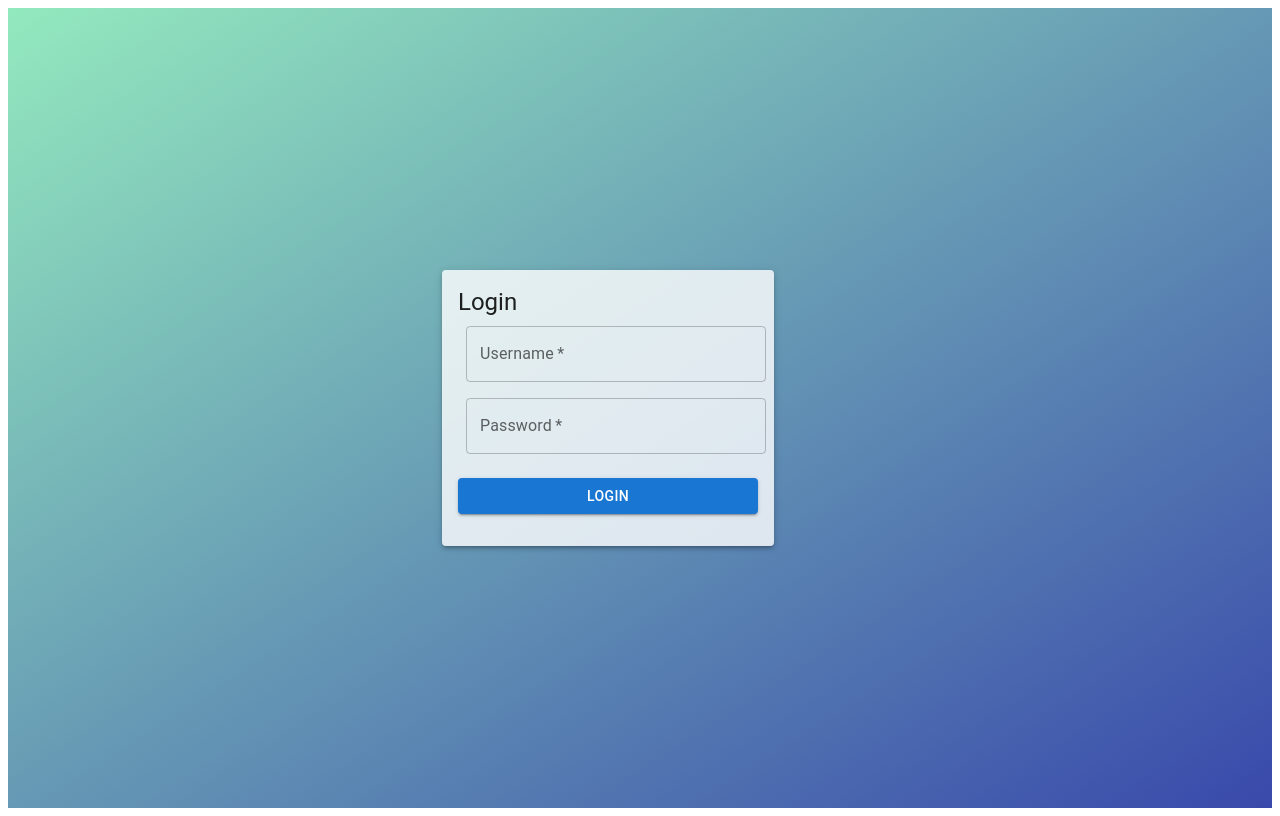
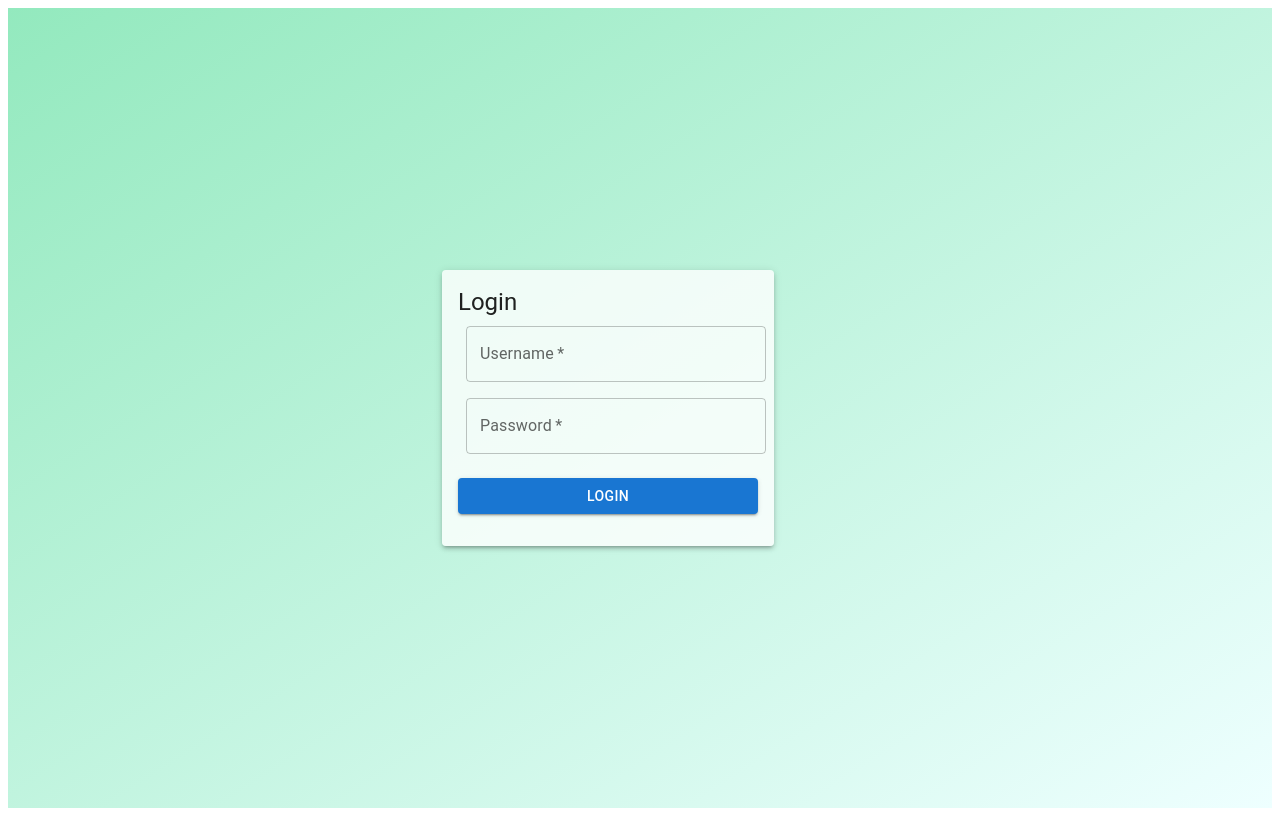
Before and after one commit to brady-bogda/spotify-lifetime-stats, a React (Create React App) app in the folder spot-stats/: page / in a window 1280 px wide. Built offline with nearby package versions, Linux system fonts and the light colour scheme.

Commit message:
moved styled components

```diff
--- /dev/null
+++ b/spot-stats/src/App.style.tsx
@@ -0,0 +1,28 @@
+import { styled } from '@mui/system';
+import { Paper, TextField, Button } from '@mui/material';
+
+export const StyledContainer = styled('div')({
+    display: 'flex',
+    justifyContent: 'center',
+    alignItems: 'center',
+    height: '100vh',
+    background: 'linear-gradient(to right bottom, #93E9BE, #EEFFFF)',
+  });
+
+export const StyledPaper = styled(Paper)({
+    padding: '16px',
+    width: '300px',
+    display: 'flex',
+    flexDirection: 'column',
+    alignItems: 'center',
+    backgroundColor: 'rgba(255, 255, 255, 0.8)',
+  });
+
+export const StyledTextField = styled(TextField)({
+    margin: '8px',
+    width: '100%',
+  });
+
+export const StyledButton = styled(Button)({
+    margin: '16px 0',
+  });
--- a/spot-stats/src/App.tsx
+++ b/spot-stats/src/App.tsx
@@ -1,35 +1,9 @@
 import React, { useState } from 'react';
-import { styled } from '@mui/system';
-import { Container, Paper, TextField, Button, Typography } from '@mui/material';
+import { Container, Typography } from '@mui/material';
 import { Routes, Route, Navigate } from 'react-router-dom';
+import { StyledContainer, StyledPaper, StyledTextField, StyledButton } from './App.style';
 
 import {Dashboard} from './Dashboard';
-
-const StyledContainer = styled('div')({
-  display: 'flex',
-  justifyContent: 'center',
-  alignItems: 'center',
-  height: '100vh',
-  background: 'linear-gradient(to right bottom, #93E9BE, #3949ab)',
-});
-
-const StyledPaper = styled(Paper)({
-  padding: '16px',
-  width: '300px',
-  display: 'flex',
-  flexDirection: 'column',
-  alignItems: 'center',
-  backgroundColor: 'rgba(255, 255, 255, 0.8)',
-});
-
-const StyledTextField = styled(TextField)({
-  margin: '8px',
-  width: '100%',
-});
-
-const StyledButton = styled(Button)({
-  margin: '16px 0',
-});
 
 export const App = () => {
   const [isLoggedIn, setIsLoggedIn] = useState(false);
```
